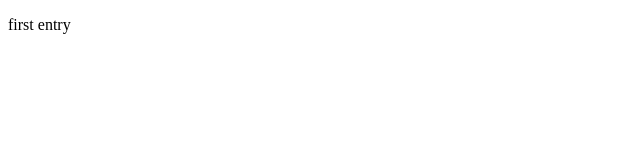
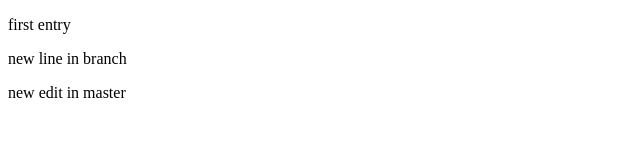
Before and after one commit to shashir12/sudheer, a plain HTML site: page index.html in a window 1280 px wide. Shown: the whole page, without its empty margins (0-640 px from the left). Drawn offline with Linux system fonts and the light colour scheme.

Commit message:
edit in master

```diff
--- a/index.html
+++ b/index.html
@@ -5,5 +5,7 @@
 </head>
 <body>
 <p> first entry</p>
+<p> new line in branch</p>
+<p> new edit in master</p>
 </body>
 </html>
```
